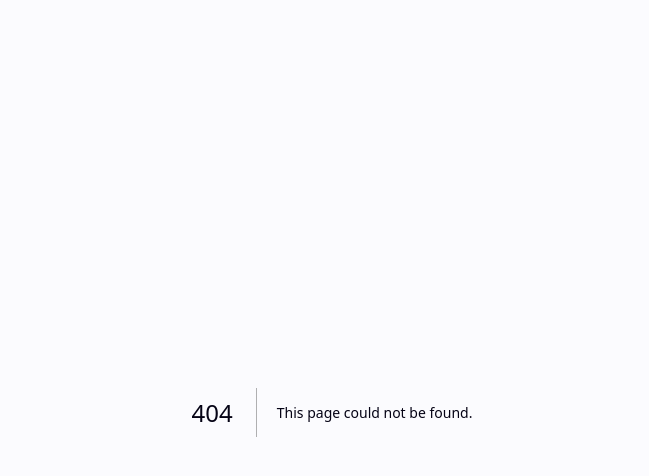
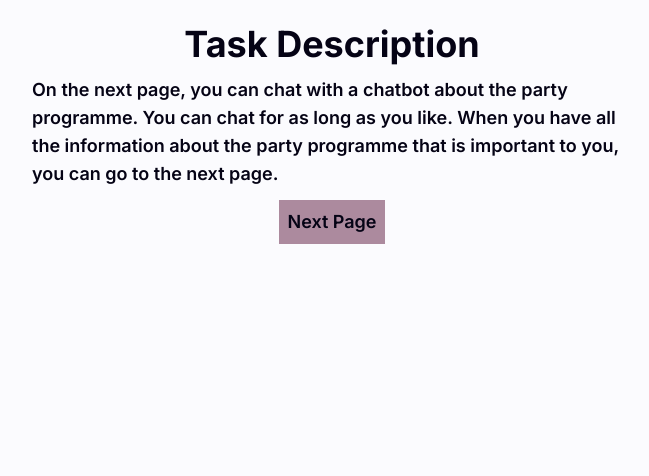
Before and after one commit to FelixHornberger/quote-and-vote, a Next.js app: page /task-des in a window 1280 px wide. Before the commit this address had no page. Shown: the top 476 px of the page, without its empty margins (308-957 px from the left). Built offline with nearby package versions, Linux system fonts and the light colour scheme.

Commit message:
Created Task-Description page

```diff
--- /dev/null
+++ b/app/task-des/page.tsx
@@ -0,0 +1,29 @@
+'use client'
+
+import { useHrefStore } from "@/zustand/href"
+import NavButton from "@/components/buttons/NavButton";
+
+export default function Home() {
+
+  const {href} = useHrefStore();
+
+    let stringToDisplay = `On the next page, you can chat with a chatbot about the party programme.
+                            You can chat for as long as you like.
+                            When you have all the information about the party programme that is important to you, you can go to the next page.`
+
+    if (href === '/chat') {
+        stringToDisplay = `On the next page, you will see the party programme as a PDF. It may take up to 5 seconds to load the PDF.
+        You can spend as much time as you like looking at the party programme.
+        As soon as you have all the information about the party programme, you can go to the next page.`
+    }
+
+    return (
+      <main className="flex flex-col items-center justify-between">
+        <h1 className="my-3">Task Description</h1>
+        <p className="px-5 sm:w-[50%] self-center">
+                {stringToDisplay}
+            </p>
+            <NavButton href={href}></NavButton>
+      </main>
+    );
+}
```
